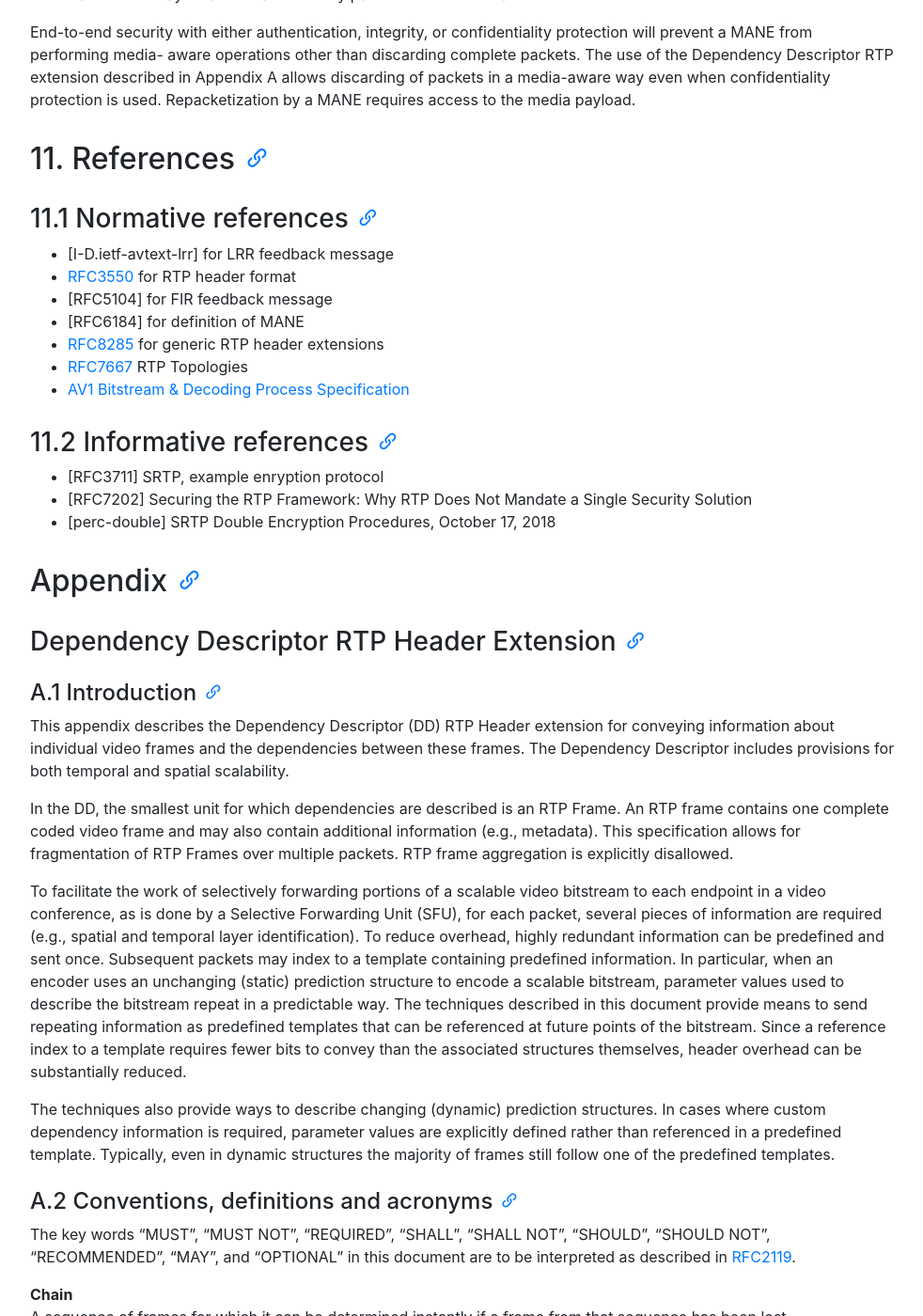
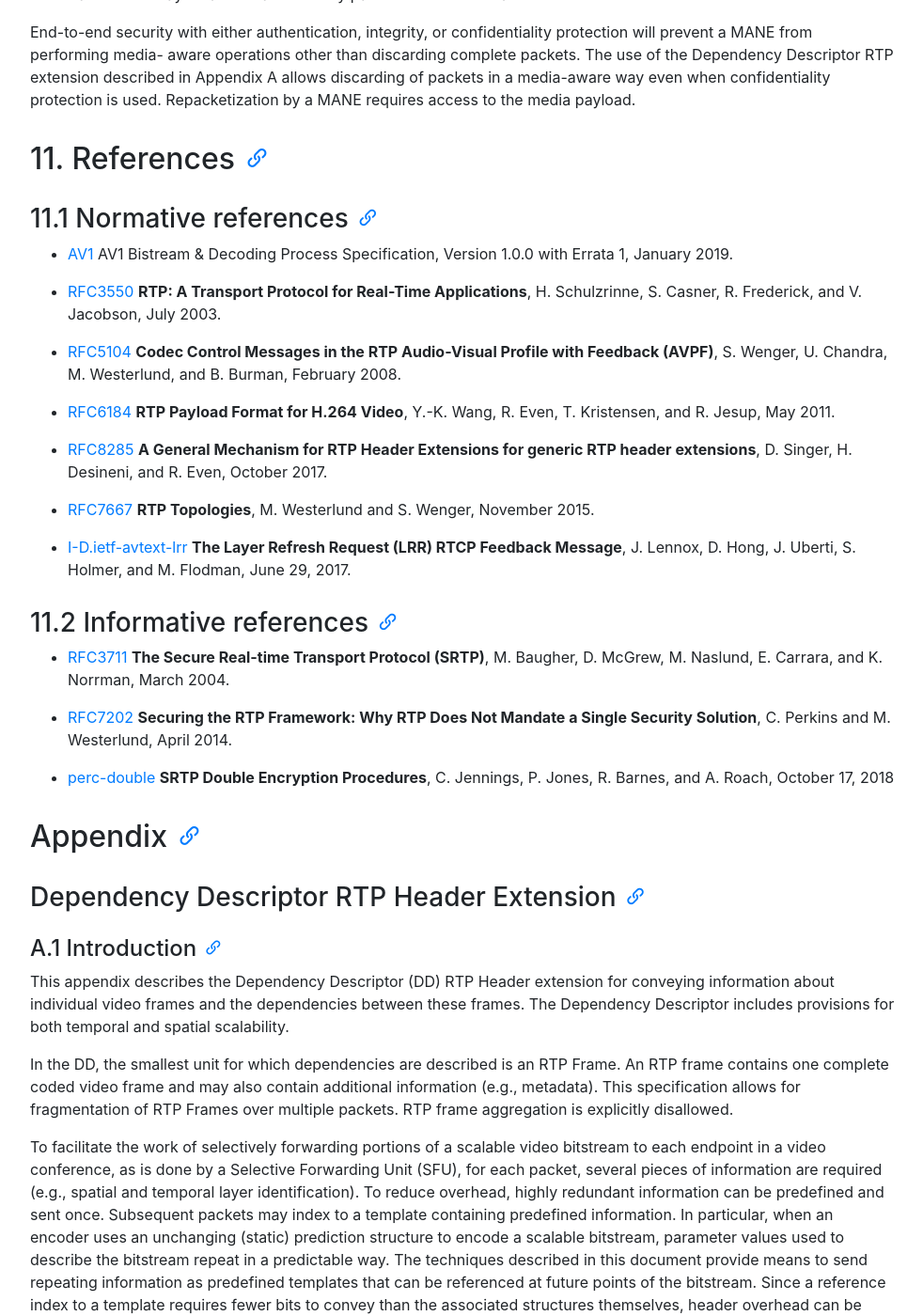
Before and after one commit to AOMediaCodec/av1-rtp-spec, a Jekyll site: the page built from index.md, in a window 1280 px wide and 1400 px high, scrolled down 10916 px. Shown: the whole window at 94% size, without its empty margins (53-1035 px from the left). Built offline with Jekyll 4.4.1, drawn with Linux system fonts in a browser that asks for light colours; nearby versions of some CDN libraries.

Commit message:
Updated References section
Added links and proper titles, authors, and dates.

```diff
--- a/av1-rtp-spec.md
+++ b/av1-rtp-spec.md
@@ -508,21 +508,29 @@ Answer SDP:
 
 ### 11.1 Normative references
 
-  * [I-D.ietf-avtext-lrr] for LRR feedback message
-  * [RFC3550] for RTP header format
-  * [RFC5104] for FIR feedback message
-  * [RFC6184] for definition of MANE
-  * [RFC8285] for generic RTP header extensions
-  * [RFC7667] RTP Topologies
-  * [AV1 Bitstream & Decoding Process Specification][AV1]
 
+  * [AV1](https://aomediacodec.github.io/av1-spec/av1-spec.pdf "AV1 1.0.0 with Errata1") AV1 Bistream & Decoding Process Specification, Version 1.0.0 with Errata 1, January 2019.
+
+  * [RFC3550](https://tools.ietf.org/html/rfc3550 "RFC3550") **RTP: A Transport Protocol for Real-Time Applications**, H. Schulzrinne, S. Casner, R. Frederick, and V. Jacobson, July 2003.
+
+  * [RFC5104](https://tools.ietf.org/html/rfc5104 "RFC5104") **Codec Control Messages in the RTP Audio-Visual Profile with Feedback (AVPF)**, S. Wenger, U. Chandra, M. Westerlund, and B. Burman, February 2008.
+
+  * [RFC6184](https://tools.ietf.org/html/rfc6184 "RFC6184") **RTP Payload Format for H.264 Video**, Y.-K. Wang, R. Even, T. Kristensen, and R. Jesup, May 2011.
+
+  * [RFC8285](https://tools.ietf.org/html/rfc8285 "RFC8285") **A General Mechanism for RTP Header Extensions for generic RTP header extensions**, D. Singer, H. Desineni, and R. Even, October 2017.
+
+  * [RFC7667](https://tools.ietf.org/html/rfc7667 "RFC7667") **RTP Topologies**, M. Westerlund and S. Wenger, November 2015.
+
+ * [I-D.ietf-avtext-lrr](https://tools.ietf.org/html/draft-ietf-avtext-lrr-07 "ietf-avtext-lrr")  **The Layer Refresh Request (LRR) RTCP Feedback Message**, J. Lennox, D. Hong, J. Uberti, S. Holmer, and M. Flodman, June 29, 2017.
 
 
 ### 11.2 Informative references
 
-* [RFC3711] SRTP, example enryption protocol
-* [RFC7202] Securing the RTP Framework: Why RTP Does Not Mandate a Single Security Solution
-* [perc-double] SRTP Double Encryption Procedures, October 17, 2018
+* [RFC3711](https://tools.ietf.org/html/rfc3711 "RFC3711") **The Secure Real-time Transport Protocol (SRTP)**, M. Baugher, D. McGrew, M. Naslund, E. Carrara, and K. Norrman, March 2004.
+
+* [RFC7202](https://tools.ietf.org/html/rfc7202 "RFC7202") **Securing the RTP Framework: Why RTP Does Not Mandate a Single Security Solution**, C. Perkins and M. Westerlund, April 2014.
+
+* [perc-double](https://tools.ietf.org/html/draft-ietf-perc-double-10 "perc-double") **SRTP Double Encryption Procedures**, C. Jennings, P. Jones, R. Barnes, and A. Roach, October 17, 2018
 
 
 
```
